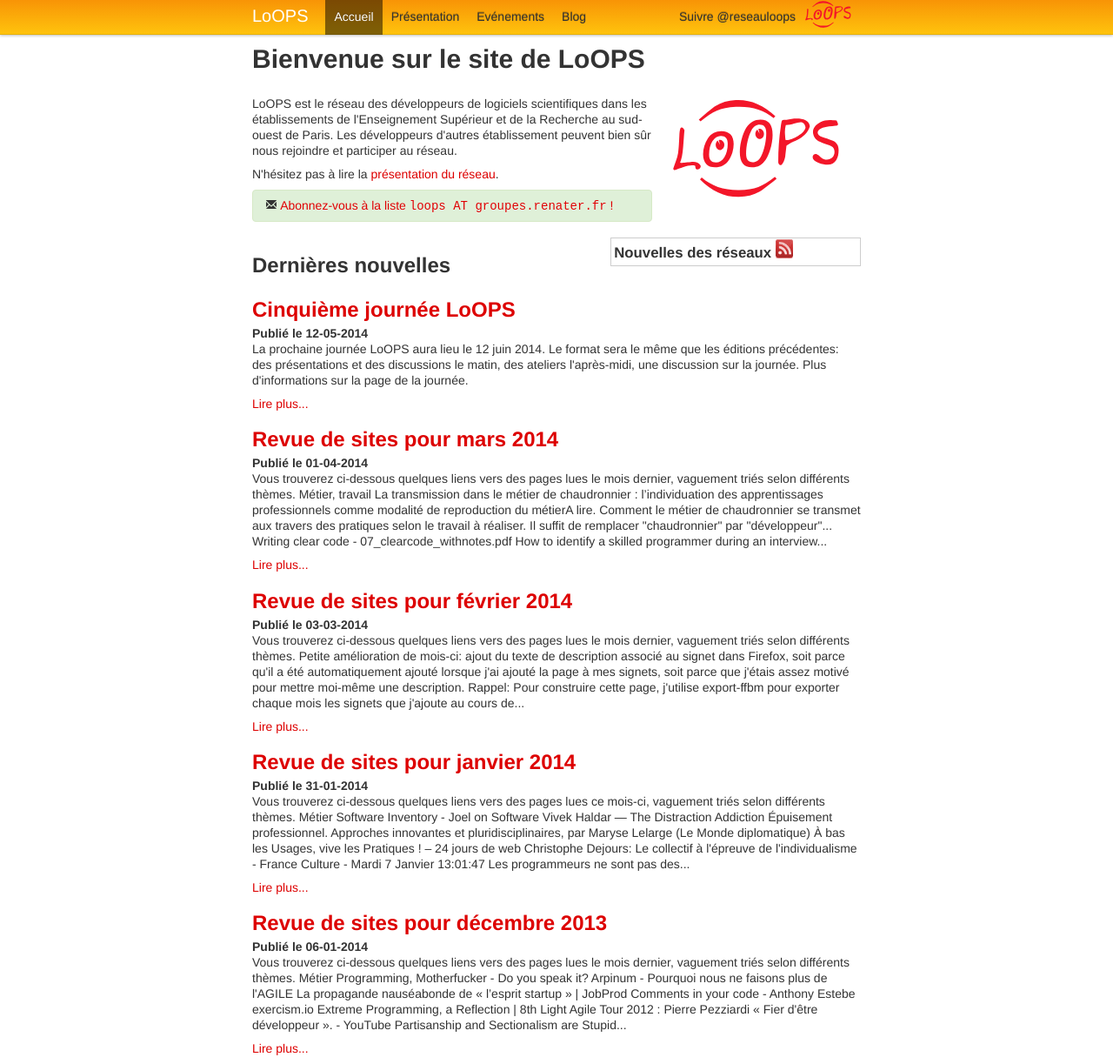
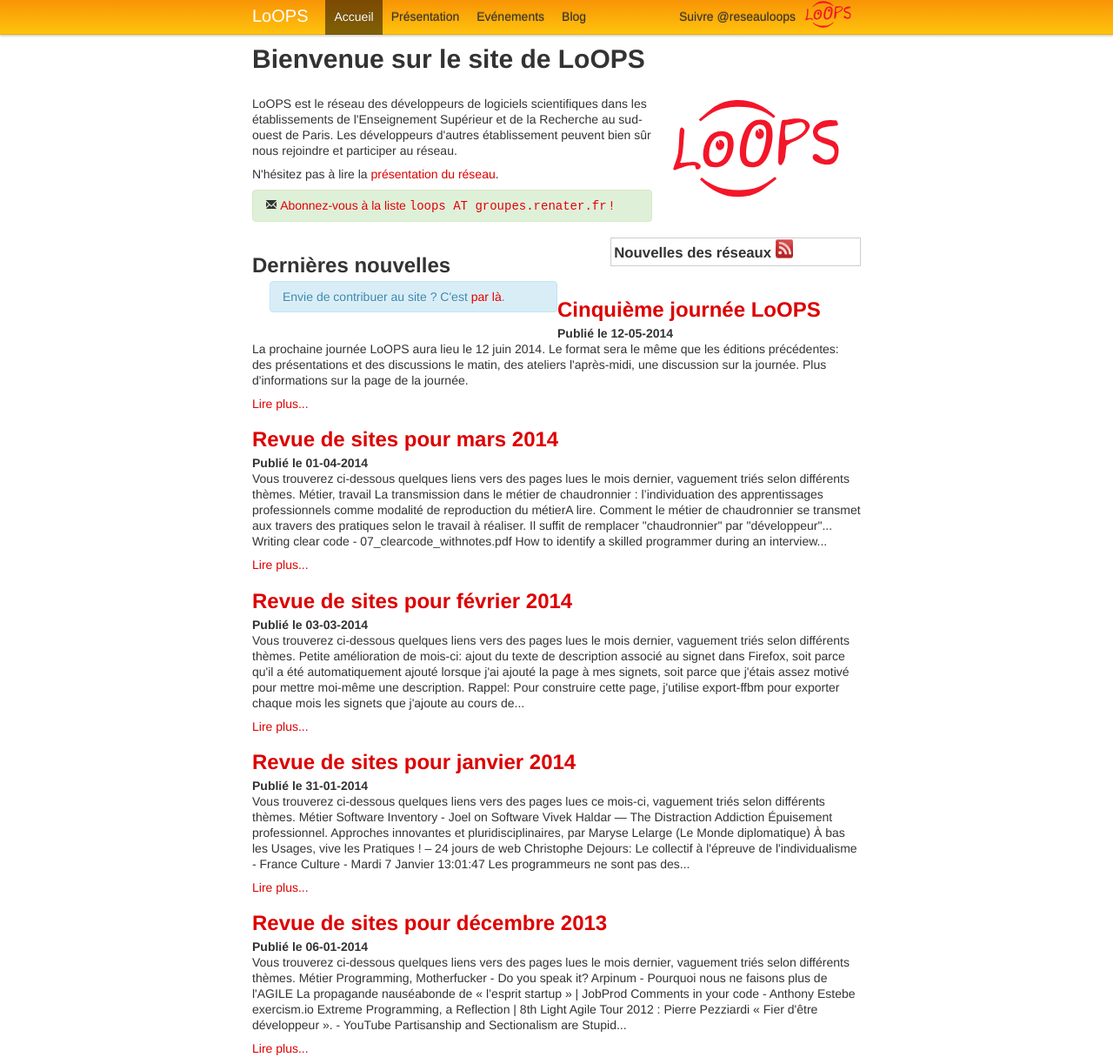
Before and after one commit to reseau-loops/reseau-loops.github.com, a Jekyll site: the page built from index.html, in a window 1280 px wide and 1223 px high. Shown: the whole window at 87% size. Built offline with Jekyll 4.4.1, drawn with Linux system fonts in a browser that asks for light colours; Markdown is read by kramdown in place of the engine named in the settings; the list of posts is cut into pages by our own code; comment, search, counter and statistics services are not loaded.

Commit message:
ajout lien vers les instructions pour contribuer au site

```diff
--- a/blog.html
+++ b/blog.html
@@ -4,6 +4,9 @@
 title: Nouvelles du réseau
 navbar-blog: active
 ---
+<div class="alert alert-info">Envie de contribuer au site ?
+C'est <a href="contribute.html">par là</a>.
+</div>
 <div class="rss"> <a href="feed.xml"><img src="{{site.url}}/rss.png" width="30" alt="RSS feed"/></a></div>
 {% assign posts = site.posts %}
 {% include post-listing.html %}
--- a/index.html
+++ b/index.html
@@ -37,6 +37,9 @@
 </div>
 </div>
 <h2>Dernières nouvelles</h2>
+<div class="span5 alert alert-info">Envie de contribuer au site ?
+C'est <a href="contribute.html">par là</a>.
+</div>
 
 {% assign posts = site.posts %}
 {% assign listing_limit = 5 %}
```
